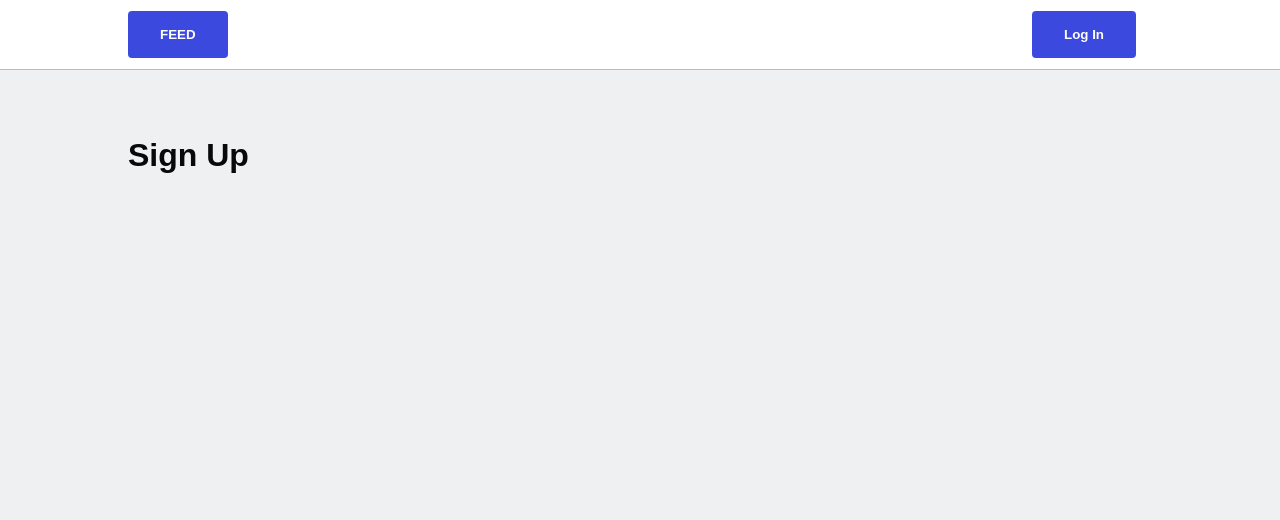
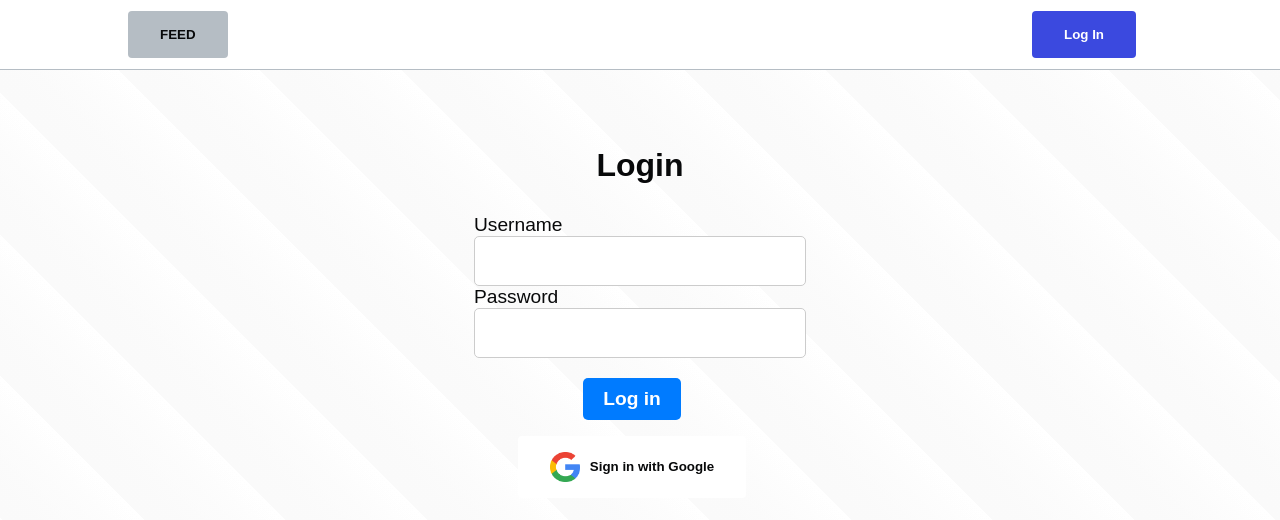
Before and after one commit to sepideh-shabani/Blog, a Next.js app: page /enter in a window 1280 px wide. Shown: the top 520 px of the page. Built offline with nearby package versions, Linux system fonts and the light colour scheme.

Commit message:
feat/css login page

```diff
--- a/package.json
+++ b/package.json
@@ -19,6 +19,7 @@
     "react": "18.2.0",
     "react-dom": "18.2.0",
     "react-firebase-hooks": "^5.1.1",
+    "react-hot-toast": "^2.4.1",
     "typescript": "5.1.3"
   }
 }
--- a/src/components/Navbar.tsx
+++ b/src/components/Navbar.tsx
@@ -8,7 +8,7 @@
       <ul>
         <li>
           <Link href="/">
-            <button className="btn-blue">FEED</button>
+            <button className="">FEED</button>
           </Link>
         </li>
         {username && (
--- /dev/null
+++ b/src/components/signInForm/SignInForm.module.css
@@ -0,0 +1,41 @@
+.loginForm {
+  display: flex;
+  flex-direction: column;
+  align-items: center;
+  margin-top: 50px;
+}
+
+.title {
+  margin-bottom: 30px;
+  font-size: 2rem;
+  font-weight: bold;
+}
+
+.label {
+  margin-bottom: 20;
+  font-size: 1.2rem;
+}
+
+.input {
+  display: block;
+  width: 100%;
+  padding: 10px;
+  border-radius: 5px;
+  border: 1px solid #ccc;
+  font-size: "1.2rem";
+}
+
+.button {
+  margin-top: 20px;
+  padding: 10px 20px;
+  border-radius: 5px;
+  background-color: #007bff;
+  color: #fff;
+  font-size: 1.2rem;
+  cursor: pointer;
+  transition: background-color 0.3s ease;
+}
+
+.button:hover {
+  background-color: #0069d9;
+}
--- /dev/null
+++ b/src/components/signInForm/index.tsx
@@ -0,0 +1,58 @@
+import { auth, googleAuthProvider } from "@/lib/firebase";
+import Image from "next/image";
+import { useState } from "react";
+import styles from "./signInForm.module.css";
+
+export const SignInForm = () => {
+  const signInWithGoogle = async () => {
+    await auth.signInWithPopup(googleAuthProvider);
+  };
+
+  const [username, setUsername] = useState("");
+  const [password, setPassword] = useState("");
+
+  const handleUsernameChange = (event) => {
+    setUsername(event.target.value);
+  };
+
+  const handlePasswordChange = (event) => {
+    setPassword(event.target.value);
+  };
+
+  const handleSubmit = (event) => {
+    event.preventDefault();
+    // handle login logic here
+  };
+  return (
+    <form onSubmit={handleSubmit} className={styles.loginForm}>
+      <h2 className={styles.title}>Login</h2>
+      <label className={styles.label}>
+        Username
+        <input
+          type="text"
+          value={username}
+          onChange={handleUsernameChange}
+          required
+          className={styles.input}
+        />
+      </label>
+      <label className={styles.label}>
+        Password
+        <input
+          type="password"
+          value={password}
+          onChange={handlePasswordChange}
+          required
+          className={styles.input}
+        />
+      </label>
+      <button className={styles.button} type="submit">
+        Log in
+      </button>
+      <button className="btn-google" onClick={signInWithGoogle}>
+        <Image width={30} height={30} src={"/google.png"} alt="google" />
+        Sign in with Google
+      </button>
+    </form>
+  );
+};
--- a/src/lib/firebase.ts
+++ b/src/lib/firebase.ts
@@ -1,7 +1,7 @@
-import firebase from 'firebase/compat/app';
-import 'firebase/compat/auth';
-import 'firebase/compat/firestore';
-import "firebase/storage";
+import firebase from "firebase/compat/app";
+import "firebase/compat/auth";
+import "firebase/compat/firestore";
+import "firebase/compat/storage";
 
 const firebaseConfig = {
   apiKey: "AIzaSyBlW0bwnA7GLKZ0NHi4vCuSKDdKK1TgL3A",
@@ -10,13 +10,15 @@
   storageBucket: "nextfire-64861.appspot.com",
   messagingSenderId: "93311887705",
   appId: "1:93311887705:web:5918248f37fa2820098448",
-  measurementId: "G-CD1D47JB8Z",
+  measurementId: "G-CD1D47JB8Z"
 };
 
 if (!firebase.apps.length) {
   firebase.initializeApp(firebaseConfig);
 }
 
-export const auth = firebase.auth()
-export const firestore = firebase.firestore()
-export const storage = firebase.storage()
+export const auth = firebase.auth();
+export const googleAuthProvider = new firebase.auth.GoogleAuthProvider();
+
+export const firestore = firebase.firestore();
+export const storage = firebase.storage();
--- a/src/pages/_app.tsx
+++ b/src/pages/_app.tsx
@@ -1,12 +1,14 @@
 import Navbar from "@/components/Navbar";
 import "@/styles/globals.css";
 import type { AppProps } from "next/app";
+import { Toaster } from "react-hot-toast";
 
 export default function App({ Component, pageProps }: AppProps) {
   return (
     <>
       <Navbar />
       <Component {...pageProps} />
+      <Toaster />
     </>
   );
 }
--- a/src/pages/enter.tsx
+++ b/src/pages/enter.tsx
@@ -1,9 +1,41 @@
+import { SignInForm } from "@/components/signInForm";
+import { auth, googleAuthProvider } from "@/lib/firebase";
+import Image from "next/image";
+import { useState } from "react";
+
 function EnterPage({}) {
-    return (
-        <main>
-            <h1>Sign Up</h1>
-        </main>
-     );
+  const user = null;
+  const username = null;
+
+  return (
+    <div>
+      {user ? (
+        !username ? (
+          <UsernameForm />
+        ) : (
+          <SignOutButton />
+        )
+      ) : (
+        <SignInButton />
+      )}
+    </div>
+  );
 }
 
 export default EnterPage;
+
+function SignInButton() {
+  return <SignInForm />;
+}
+
+function SignOutButton() {
+  return (
+    <button className="btn-google" onClick={() => auth.signOut()}>
+      Sign Out
+    </button>
+  );
+}
+
+function UsernameForm() {
+  return <button className="btn-google">Username Form</button>;
+}
--- a/src/styles/globals.css
+++ b/src/styles/globals.css
@@ -13,9 +13,13 @@
   padding: 0;
   margin: 0;
   font-family: sans-serif;
-  background-color: var(--color-bg);
+  background: repeating-linear-gradient(
+    45deg,
+    #fafafa,
+    transparent 100px
+  );
   color: var(--color-text);
-  margin-top: 50px;
+  height: 100%;
 }
 
 main {
@@ -72,7 +76,7 @@
   width: 100%;
   background: white;
   color: var(--colors-text);
-  position: fixed;
+  position: sticky;
   top: 0;
   padding: 0 10vw;
   font-weight: bold;
```
Also changed, not shown: src/pages/index.tsx (+6 -2 lines), public/google.png (added), 1 other file (tests, documents, lock files or other folders).
